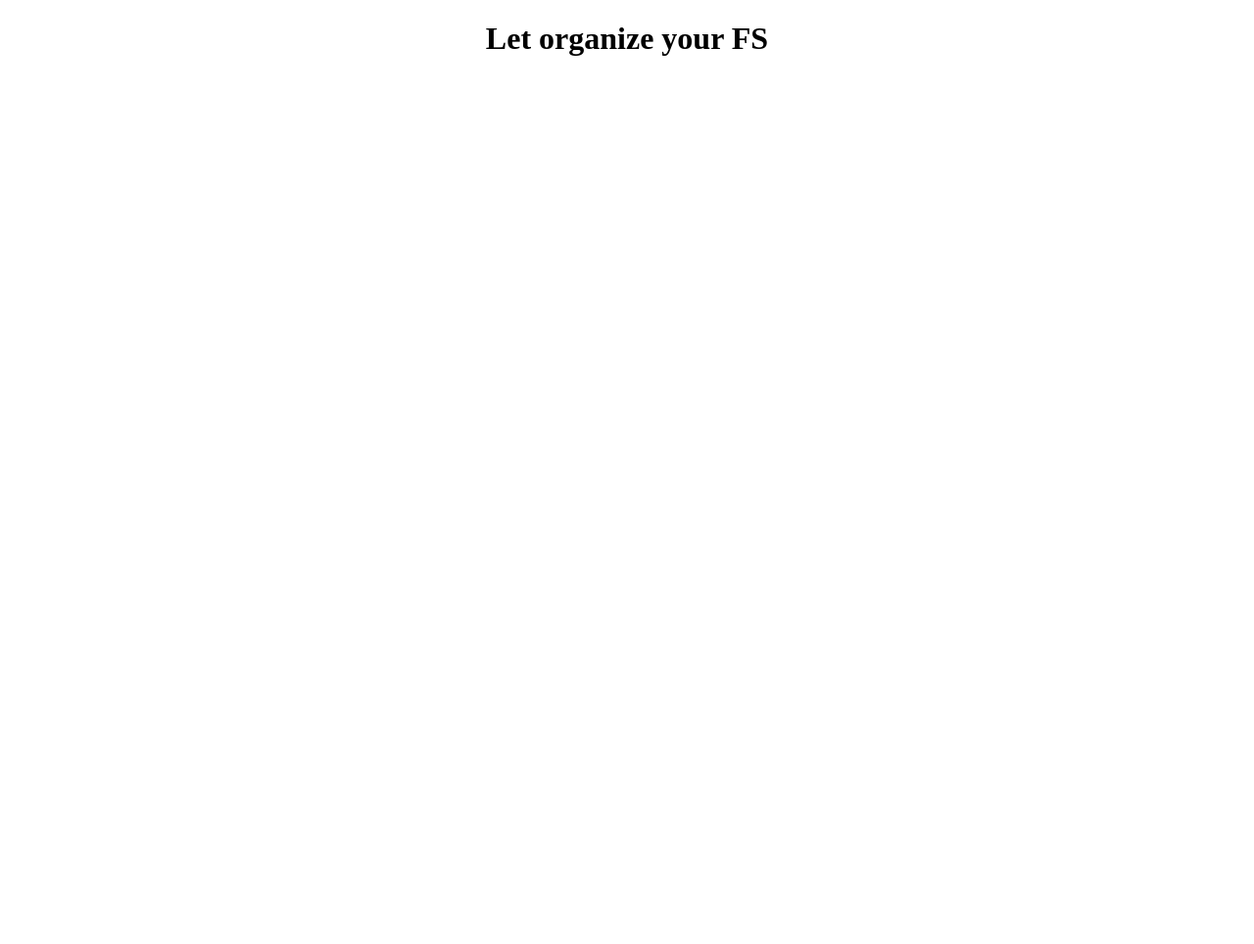
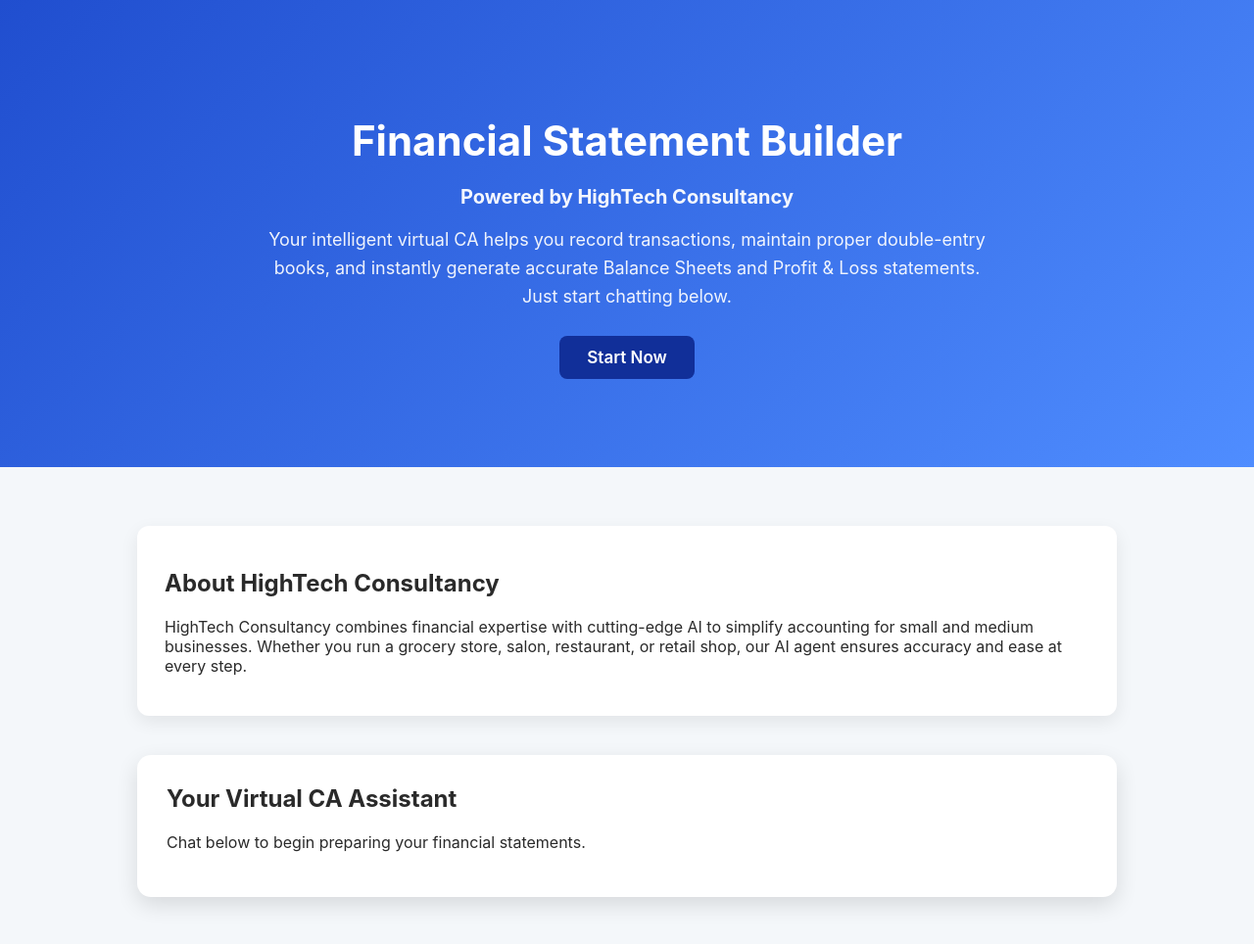
Before and after one commit to chakrabortyshuvranil/html-portfolio, a plain HTML site: page index.html in a window 1280 px wide. Shown: the whole page at 98% size. Before the commit the page ends 800 px from the top, so only its background shows below. Drawn offline with Linux system fonts and the light colour scheme.

Commit message:
Update index.html

```diff
--- a/index.html
+++ b/index.html
@@ -1,52 +1,132 @@
-<!-- TODO 1: Create the HTML Boilerplate -->
-
-<!-- TODO 2: Add Your previous projects' HTML into the public folder -->
-
-<!-- TODO 3: Take screenshots of your project previews and add the images to the images folder -->
-
-<!-- TODO 4: Add titles/subtitles etc. -->
-
-<!-- TODO 5: Add a link to the project pages -->
-
-<!-- TODO 6: Add images to show the project previews
-HINT for TODO 6: You can use the height attribute set to 200 to make the image smaller:
-https://developer.mozilla.org/en-US/docs/Web/HTML/Element/img#attr-height -->
-
-<!-- TODO 7: Add the Contact Me and About Me page links -->
-
 <!DOCTYPE html>
 <html lang="en">
 <head>
-    <meta charset="UTF-8">
-    <meta name="viewport" content="width=device-width, initial-scale=1.0">
-    <title>My Projects</title>
+    <meta charset="UTF-8" />
+    <meta name="viewport" content="width=device-width, initial-scale=1.0" />
+    <title>HighTech Consultancy – Financial Statement Builder</title>
 
-	<script
-		type="module"
-		src="https://gradio.s3-us-west-2.amazonaws.com/6.0.0/gradio.js"
-	></script>
+    <style>
+        body {
+            margin: 0;
+            padding: 0;
+            font-family: "Inter", Arial, sans-serif;
+            background: #f4f7fa;
+            color: #2a2a2a;
+        }
 
+        /* HERO SECTION */
+        .hero {
+            text-align: center;
+            padding: 90px 20px;
+            background: linear-gradient(135deg, #204ecf, #4f8dff);
+            color: white;
+        }
+        .hero h1 {
+            font-size: 42px;
+            font-weight: 700;
+            margin-bottom: 10px;
+        }
+        .hero h3 {
+            font-size: 20px;
+            margin-bottom: 18px;
+            opacity: 0.95;
+        }
+        .hero p {
+            max-width: 760px;
+            margin: 0 auto;
+            font-size: 18px;
+            line-height: 1.6;
+            opacity: 0.92;
+        }
+        .cta-button {
+            display: inline-block;
+            background: #112f99;
+            color: white;
+            padding: 12px 28px;
+            border-radius: 8px;
+            text-decoration: none;
+            font-size: 17px;
+            font-weight: 600;
+            margin-top: 25px;
+            transition: 0.2s;
+        }
+        .cta-button:hover { background: #0c257a; }
+
+
+        /* MAIN CONTAINER */
+        .container {
+            max-width: 1000px;
+            margin: 60px auto;
+            padding: 0 20px;
+        }
+
+        /* FEATURE BOXES */
+        .feature-box {
+            background: white;
+            border-radius: 12px;
+            padding: 25px 28px;
+            margin-bottom: 35px;
+            box-shadow: 0 6px 18px rgba(0, 0, 0, 0.08);
+        }
+
+        /* CHAT WRAPPER */
+        .chat-wrapper {
+            margin-top: 40px;
+            background: white;
+            padding: 30px;
+            border-radius: 14px;
+            box-shadow: 0 8px 22px rgba(0, 0, 0, 0.12);
+        }
+
+        .chat-wrapper h2 {
+            margin-top: 0;
+        }
+    </style>
 </head>
+
 <body>
 
-    <h1 style="text-align:center;">Let organize your FS</h1>
-    <gradio-app src="https://shuvraai-fs-agent.hf.space"></gradio-app>
+    <!-- HERO -->
+    <div class="hero">
+        <h1>Financial Statement Builder</h1>
+        <h3>Powered by HighTech Consultancy</h3>
+        <p>
+            Your intelligent virtual CA helps you record transactions, maintain proper double-entry books,
+            and instantly generate accurate Balance Sheets and Profit & Loss statements.
+            Just start chatting below.
+        </p>
+        <a class="cta-button" href="#chatbox">Start Now</a>
+    </div>
 
-    <!--<h1>Shuvranil's Portfolio</h1>
-    <h2>I am a Web Developer</h2>
-    <hr/>
-    <a href="./public/birthday-invite.html">
-        <h2>Birthday Project</h2>
-    </a>
-    <img src = "./assets/images/birthday-invite.png" height="400">
-    <br><br/>
-    <br><br/>
-    <a href="./public/movie-ranking.html">
-        <h2>Movie-ranking Project</h2>
-    </a>
-    <img src = "./assets/images/movie-ranking.png" height="400">
-    <hr/>
-    <a href="./public/about.html"> About Me</a>
-    <a href="./public/contact.html"> Contact Me</a> -->
+    <!-- MAIN CONTENT -->
+    <div class="container">
+
+        <div class="feature-box">
+            <h2>About HighTech Consultancy</h2>
+            <p>
+                HighTech Consultancy combines financial expertise with cutting-edge AI to simplify accounting
+                for small and medium businesses. Whether you run a grocery store, salon, restaurant, or retail
+                shop, our AI agent ensures accuracy and ease at every step.
+            </p>
+        </div>
+
+        <!-- CHAT BOX -->
+        <div class="chat-wrapper" id="chatbox">
+            <h2>Your Virtual CA Assistant</h2>
+            <p>Chat below to begin preparing your financial statements.</p>
+
+            <script
+                type="module"
+                src="https://gradio.s3-us-west-2.amazonaws.com/6.0.0/gradio.js"
+            ></script>
+
+            <gradio-app
+                src="https://shuvraai-fs-agent.hf.space"
+                style="height: 650px; width: 100%; border-radius: 12px; overflow: hidden;"
+            ></gradio-app>
+        </div>
+
+    </div>
+
 </body>
 </html>
```
